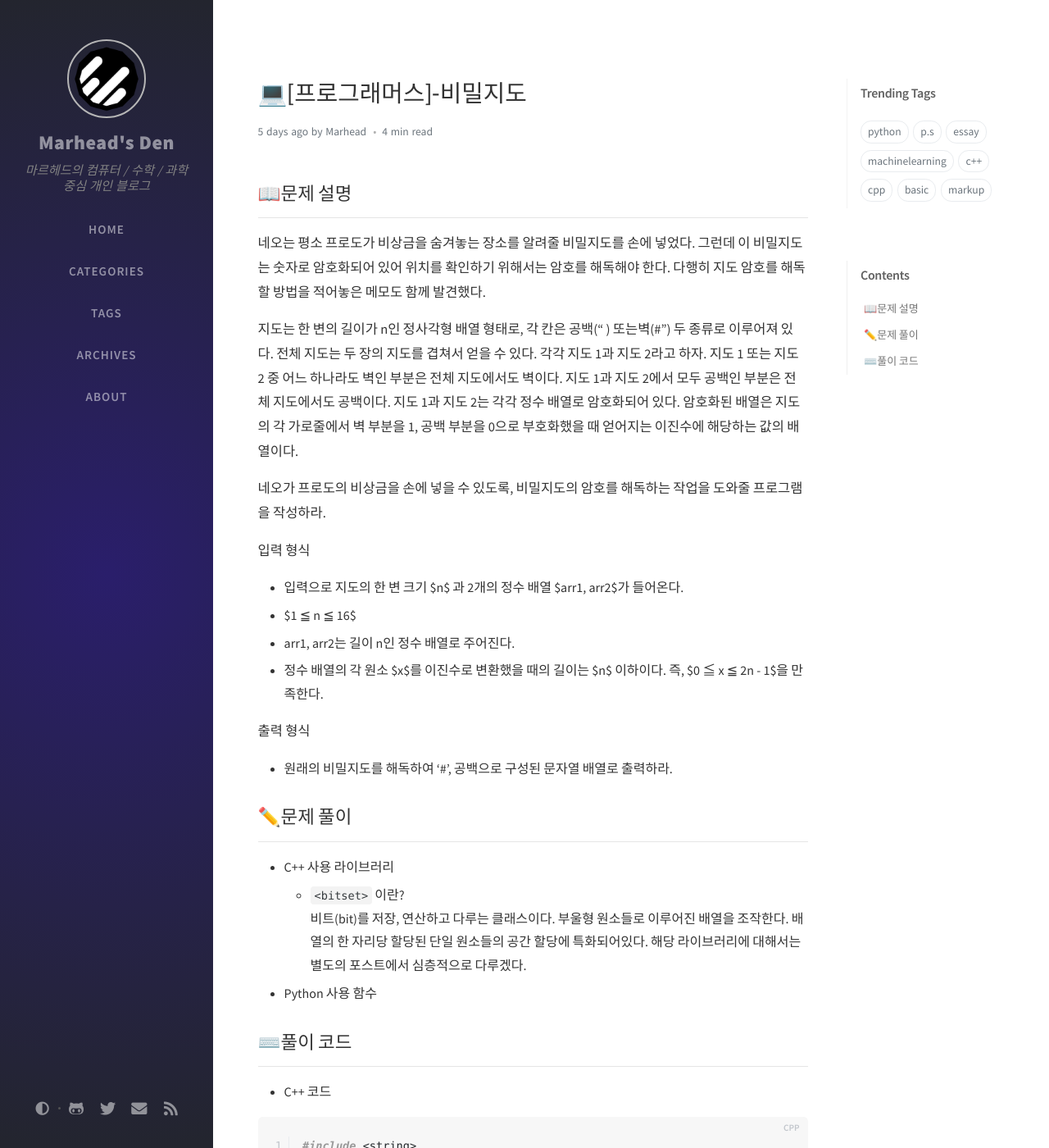
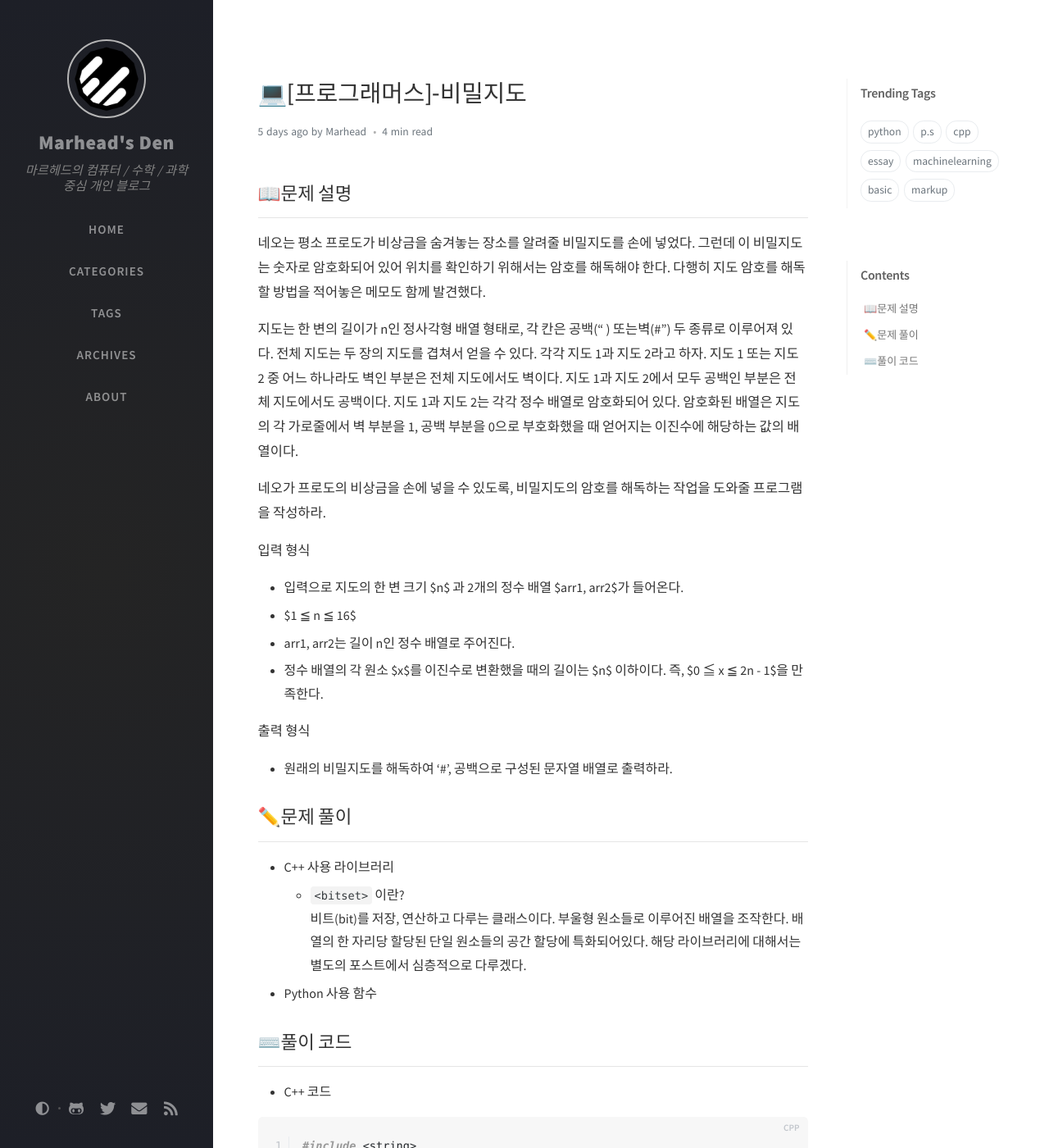
Before and after one commit to Marhead/Marhead.github.io, a Jekyll site: the page built from _posts/2021-01-24-secretmap.md, in a window 1280 px wide and 1400 px high. Shown: the whole window at 82% size. Built offline with Jekyll 4.4.1, drawn with Linux system fonts in a browser that asks for light colours; nearby versions of some CDN libraries; comment, search, counter and statistics services are not loaded; some of the changed text lies outside the part shown.

Commit message:
sidebar color change

```diff
--- a/_config.yml
+++ b/_config.yml
@@ -88,7 +88,7 @@
 # boolean type, the global switch for ToC in posts.
 toc: true
 
-paginate: 10
+paginate: 5
 
 kramdown:
   syntax_highlighter: rouge
--- a/assets/css/_colors/light-typography.scss
+++ b/assets/css/_colors/light-typography.scss
@@ -29,10 +29,7 @@
   --checkbox-checked-color: #07a8f7;
 
   /* Sidebar */
-  --sidebar-bg: radial-gradient(
-    circle,
-    rgba(42, 30, 107, 1) 0%,
-    rgba(35, 37, 46, 1) 100%);
+  --sidebar-bg: radial-gradient(circle, #242424 0%, #1d1f27 100%);
   --nav-cursor-color: #fcfcfc;
 
   /* Topbar */
```
Also changed, not shown: _posts/2021-01-24-failure.md (+1 -1 lines), _posts/2021-01-24-secretmap.md (+1 -1 lines).
